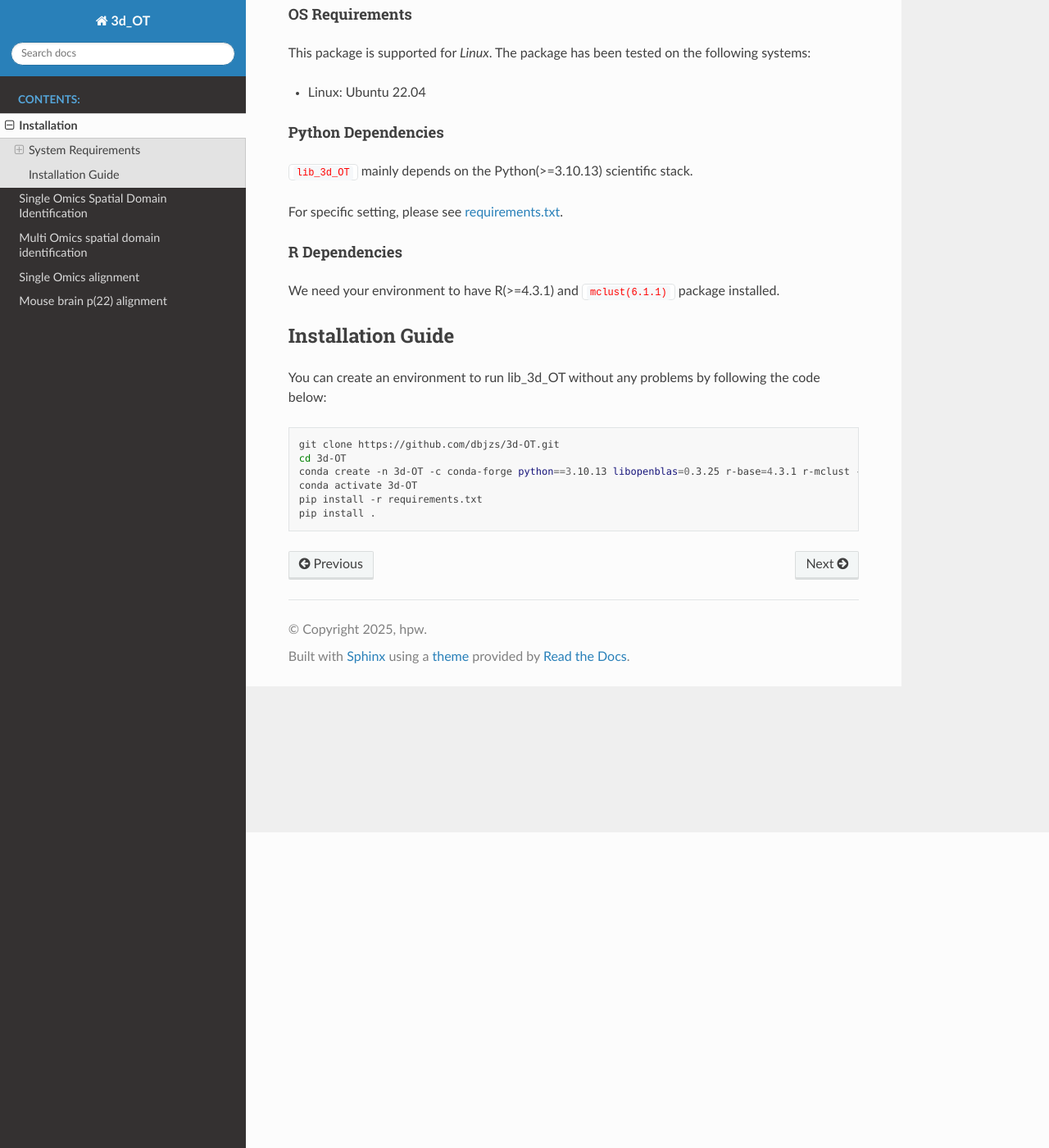
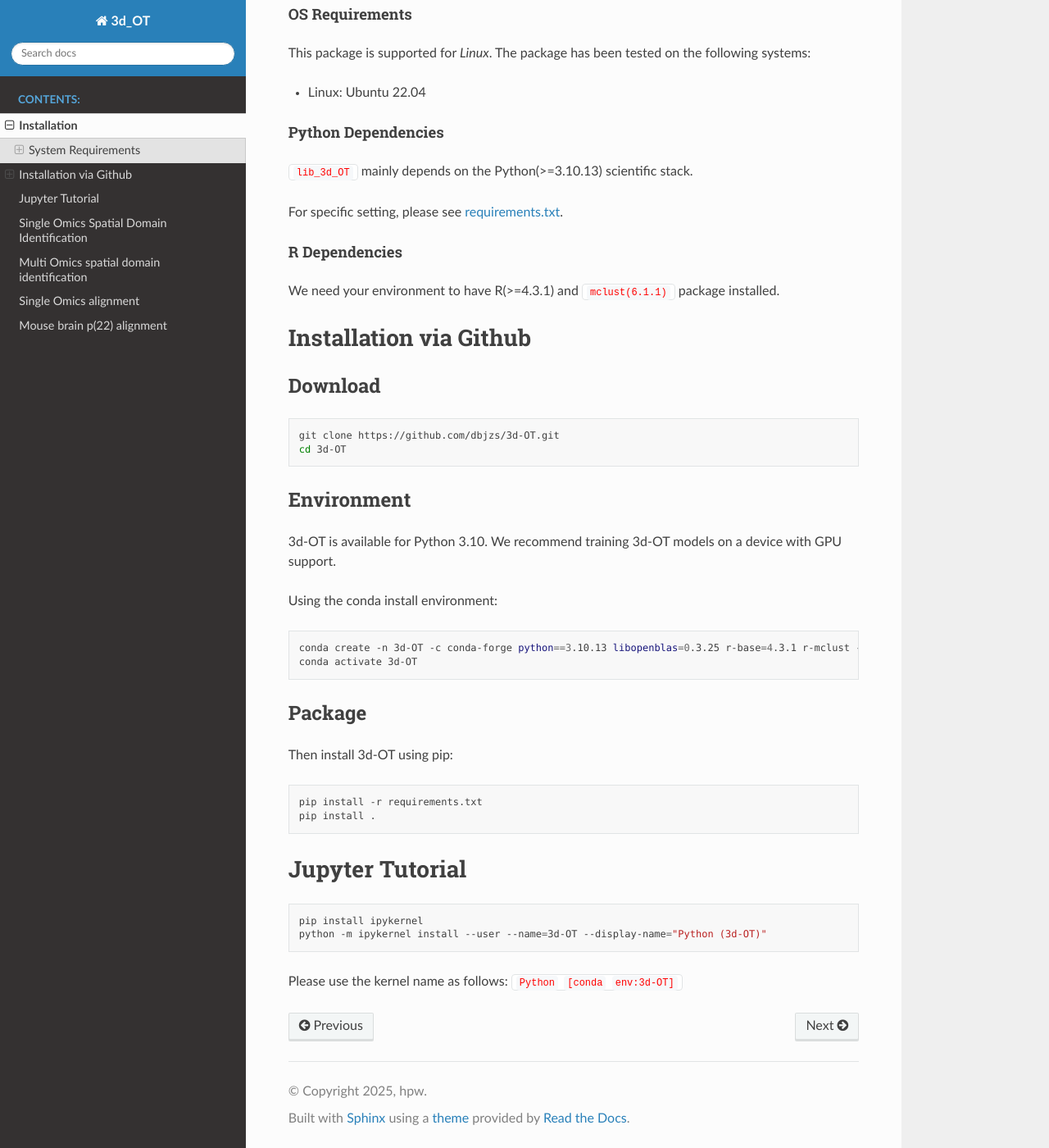
Before and after one commit to 1027victor/3d_ot, a Sphinx documentation site: the page built from docs/source/Installation.rst, in a window 1280 px wide and 1400 px high, scrolled down 385 px. Shown: the whole window at 82% size. Built offline with Sphinx 7.4.7 and the Read the Docs theme 3.1.0, drawn with Linux system fonts in a browser that asks for light colours; pages that are not in the unit, such as notebooks, are missing from menus.

Commit message:
Update Installation.rst

```diff
--- a/docs/source/Installation.rst
+++ b/docs/source/Installation.rst
@@ -31,16 +31,45 @@ R Dependencies
 
 We need your environment to have R(>=4.3.1) and ``mclust(6.1.1)`` package installed.
 
-Installation Guide
-------------------
+Installation via Github
+=======================
 
-You can create an environment to run lib_3d_OT without any problems by following the code below:
+Download
+--------
 
 .. code-block:: bash
 
    git clone https://github.com/dbjzs/3d-OT.git
    cd 3d-OT
+
+Environment
+-----------
+
+3d-OT is available for Python 3.10. We recommend training 3d-OT models on a device with GPU support.
+
+Using the conda install environment:
+
+.. code-block:: bash
+
    conda create -n 3d-OT -c conda-forge python==3.10.13 libopenblas=0.3.25 r-base=4.3.1 r-mclust -y
    conda activate 3d-OT
+
+Package
+-------
+
+Then install 3d-OT using pip:
+
+.. code-block:: bash
+
    pip install -r requirements.txt
    pip install .
+
+Jupyter Tutorial
+================
+
+.. code-block:: bash
+
+   pip install ipykernel
+   python -m ipykernel install --user --name=3d-OT --display-name="Python (3d-OT)"
+
+Please use the kernel name as follows: ``Python [conda env:3d-OT]``
```
